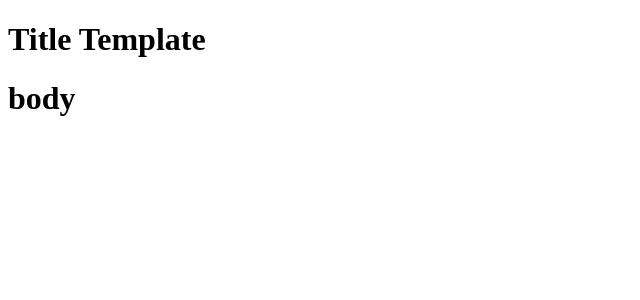
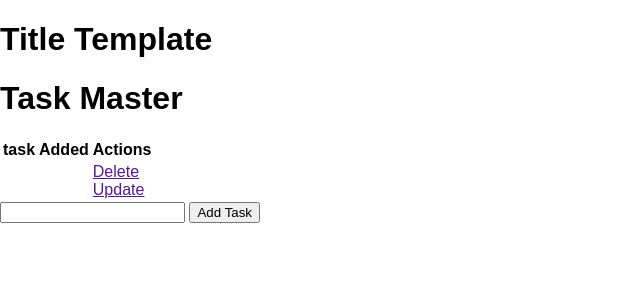
Before and after one commit to vijaysb0613/Todo-App-Flask-, a Flask app: page / in a window 1280 px wide. Shown: the top 300 px of the page, without its empty margins (0-640 px from the left). Run offline with Flask 3, Linux system fonts and the light colour scheme.

Commit message:
db setup

```diff
--- a/app.py
+++ b/app.py
@@ -1,8 +1,25 @@
-from flask import Flask,render_template
+from flask import Flask,render_template,url_for,request
+from flask_sqlalchemy import SQLAlchemy
+from datetime import datetime
 
 app = Flask(__name__)
-@app.route('/')
+app.config['SQLALCHEMY_DATABASE_URI'] = 'sqlite:///test.db'
+db = SQLAlchemy(app)
+
+class Todo(db.Model):
+    id=db.Column(db.Integer, primary_key=True)
+    content = db.Column(db.String(200),nullable =False)
+
+    date_created=db.Column(db.DateTime, default=datetime.utcnow)
+
+    def __repr__(self):
+        return '<Task %r>' % self.id
+@app.route('/',methods=['POST','GET'])
 def index():
+    if request.method == 'POST':
+        pass
+    else:
+        return render_template('index.html')
     return render_template('index.html')
 if __name__== "__main__":
     app.run(debug=True)
--- /dev/null
+++ b/static/css/main.css
@@ -0,0 +1,4 @@
+body{
+    margin: 0;
+    font-family: sans-serif;
+}
--- a/templates/base.html
+++ b/templates/base.html
@@ -3,6 +3,7 @@
 <head>
     <meta charset="UTF-8">
     <meta name="viewport" content="width=device-width, initial-scale=1.0">
+    <link rel="stylesheet" href="{{ url_for('static', filename='css/main.css') }}">
     {% block head %}{% endblock %}
 </head>
 <body>
--- a/templates/index.html
+++ b/templates/index.html
@@ -5,5 +5,37 @@
 {% endblock %}
 
 {% block body %}
-<h1>body</h1>
+<div class="content">
+    <h1>Task Master</h1>
+    <table>
+        <tr>
+            <th>
+                task
+            </th>
+            <th>Added</th>
+            <th>Actions</th>
+        </tr>
+        <tr>
+            <td>
+
+            </td>
+            <td>
+
+            </td>
+            <td>
+                <a href="">Delete</a>
+                <br>
+                <a href="">Update</a>
+            </td>
+            <td>
+
+            </td>
+        </tr>
+    </table>
+    <form action="/" method="POST">
+        <input type="text" name="content" id="content">
+        <input type="submit" value="Add Task">
+
+    </form>
+</div>
 {% endblock %}
```
Also changed, not shown: instance/test.db (added).
